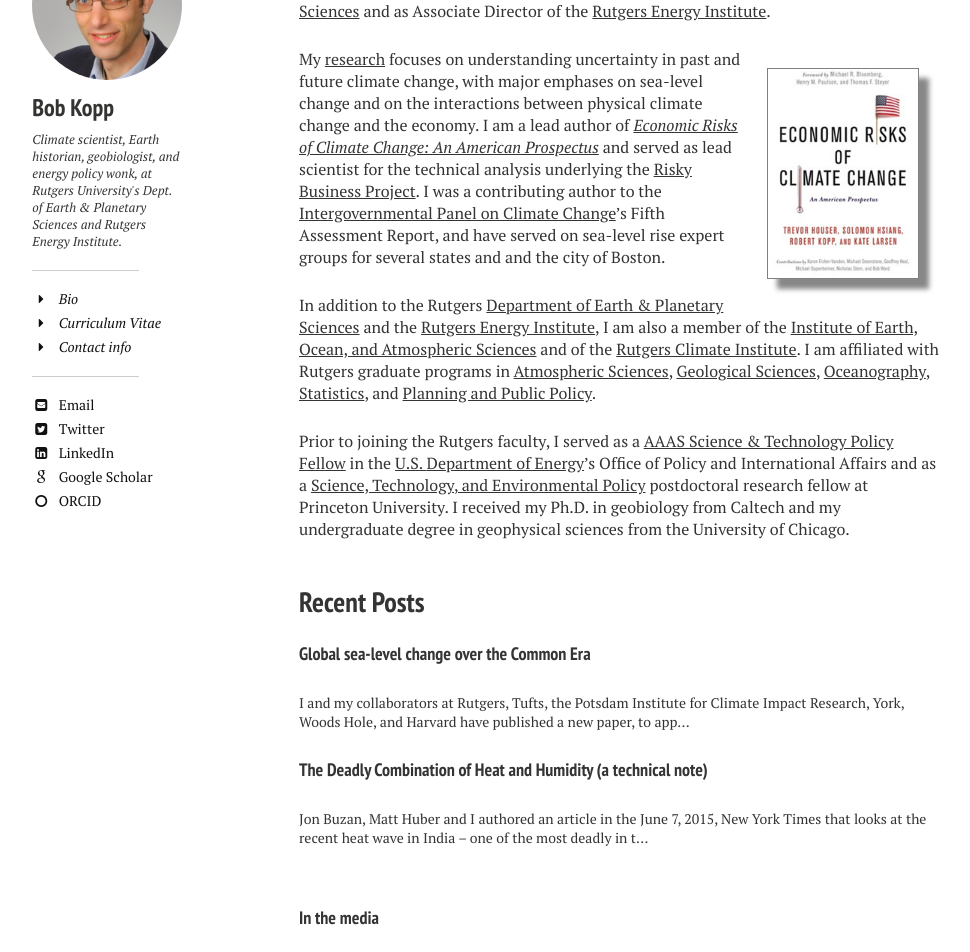
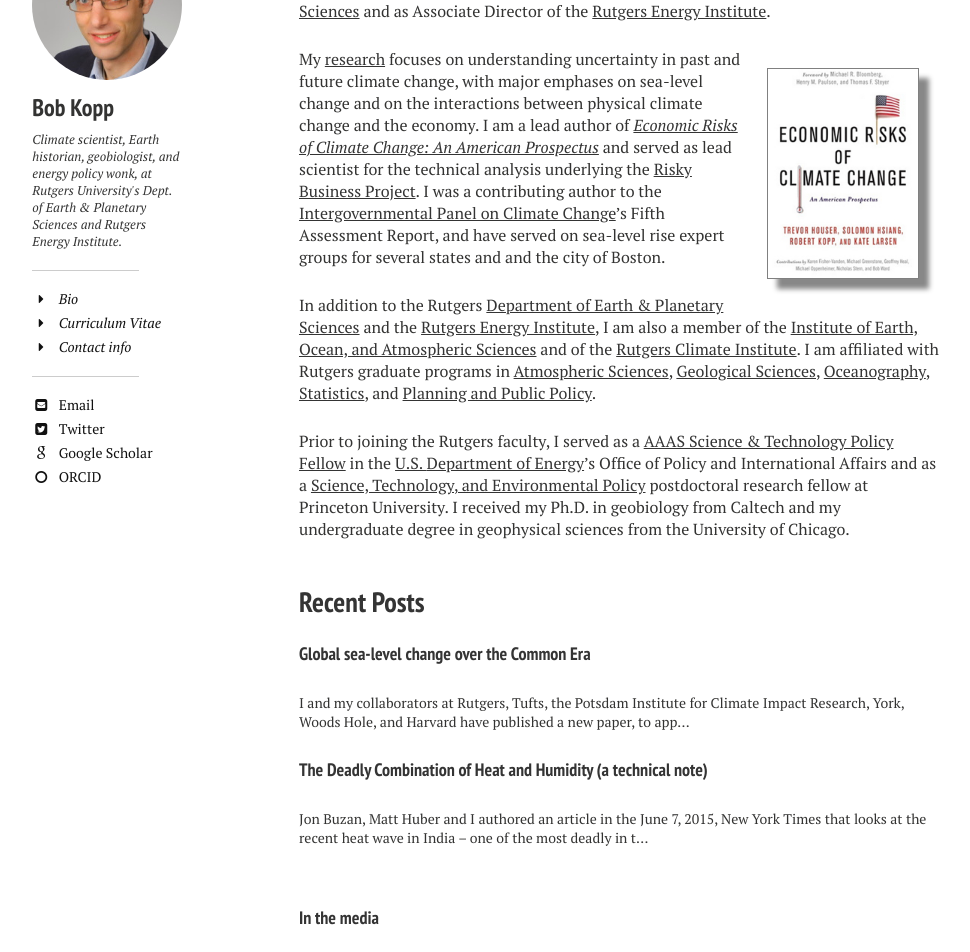
Before and after one commit to mrke/bobkopp.github.io, a Jekyll site: the page built from index.md, in a window 1280 px wide. Shown: the part 1151-2103 px from the top of the page, without its empty margins (21-991 px from the left). Built offline with Jekyll 4.4.1, drawn with Linux system fonts in a browser that asks for light colours; nearby versions of some CDN libraries.

Commit message:
Dropped LinkedIn contact so people stop leaving messages for me there

```diff
--- a/_config.yml
+++ b/_config.yml
@@ -48,7 +48,7 @@
   bing-verify:
   github: #username
   stackoverflow: #http://stackoverflow.com/users/123456/username
-  linkedin: bobkopp
+  linkedin: #bobkopp
   xing: #username
   instagram: #username
   lastfm: #username
```
